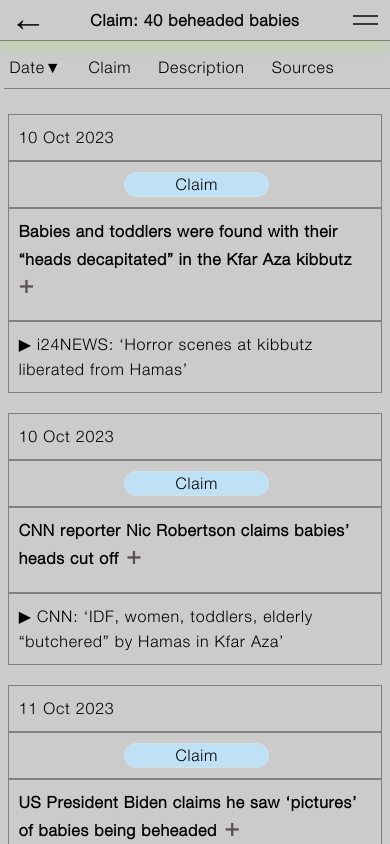
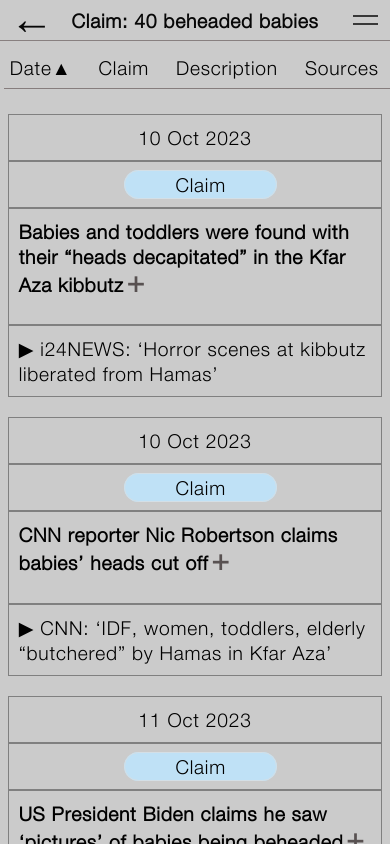
Before and after one commit to tamtzekin/hasbara-tracker, a React (Create React App) app: page /claim-a in a window 390 px wide. Shown: the top 844 px of the page. Built offline with nearby package versions, Linux system fonts and the light colour scheme.

Commit message:
reversed asc/desc arrows, better font size on Claims page, open/close +- is cleaner

```diff
--- a/src/App.css
+++ b/src/App.css
@@ -223,12 +223,15 @@ button.dotted {
 
 /* Mobile devices (portrait and landscape) */
 @media only screen and (max-width: 768px) {
+    body {
+        font-size: 1.2em;
+    }
+
     .header-container {
         top: 2%;
     }
 
     .content-container {
-        font-size: 1.2em;
         margin: 15% 4% 0 -17%;
         line-height: 28px;
     }
--- a/src/components/ClaimA.js
+++ b/src/components/ClaimA.js
@@ -279,6 +279,11 @@ function ClaimA() {
           const dateB = new Date(rowB.values[columnId]);
           return dateA.getTime() - dateB.getTime();
         },
+        Cell: ({ cell }) => (
+            <div style={{ textAlign: 'center' }}>
+                {cell.value}
+            </div>
+        ),
       },
 
 
@@ -366,7 +371,7 @@ function ClaimA() {
                   }}
                 >
                   {column.render('Header')}
-                  {column.id === 'date' && column.isSorted ? (column.isSortedDesc ? '▲' : '▼') : ''}
+                  {column.id === 'date' && column.isSorted ? (column.isSortedDesc ? '▼' : '▲') : ''}
                 </th>
               ))}
             </tr>
--- a/src/components/ClaimPage.css
+++ b/src/components/ClaimPage.css
@@ -84,7 +84,7 @@ button {
     opacity: 0.97;
     background: #cbcbcb;
     height: 60px;
-    box-shadow: 0px 10px 15px -3px #9eff2038, 0px 2px 3px -2px rgba(0, 0, 0, 0.05);
+    /* box-shadow: 0px 10px 15px -3px #9eff2038, 0px 2px 3px -2px rgba(0, 0, 0, 0.05); */
     top: 0;
 }
 
@@ -141,13 +141,14 @@ details[open] {
 }
 
 details[open] .expand-text {
-    display: none;
+    /* display: none; */
+    transform: rotate(180deg);
 }
 
 details > summary {
     list-style: none;
     font-weight: 600;
-    padding-bottom: 3%;
+    padding-bottom: 5%;
 }
 
 details > summary::-webkit-details-marker {
@@ -156,12 +157,17 @@ details > summary::-webkit-details-marker {
 
 .expand-text {
     font-size: 1.5em;
+    padding-left: 3px;
     font-weight: 600;
     color: #585151;
 }
 
 .expand-text::after {
-    content: " + ";
+    content: "+";
+}
+
+details[open] .expand-text::after {
+    content: '⎯';
 }
 
 h1.claim-heading {
@@ -257,14 +263,8 @@ table.a::selection {
     }
 
     .claim-header-container {
-        position: fixed;
-        left: 0;
-        width: 100%;
-        z-index: 4;
-        opacity: 0.97;
-        background: #cbcbcb;
         height: 40px;
-        box-shadow: 0px 10px 15px -3px #9eff2038, 0px 2px 3px -2px rgba(0, 0, 0, 0.05);
+        /* box-shadow: 0px 10px 15px -3px #9eff2038, 0px 2px 3px -2px rgba(0, 0, 0, 0.05); */
         top: 0;
         border-bottom: #867d7d solid 0.5px;
     }
@@ -279,6 +279,11 @@ table.a::selection {
         margin: 0 0 0 30%;
         padding-left: 40px;
         padding-right: 40px;
+    }
+
+    details[open] {
+        cursor: default;
+        line-height: 28px;
     }
 
     .context-tag {
```
